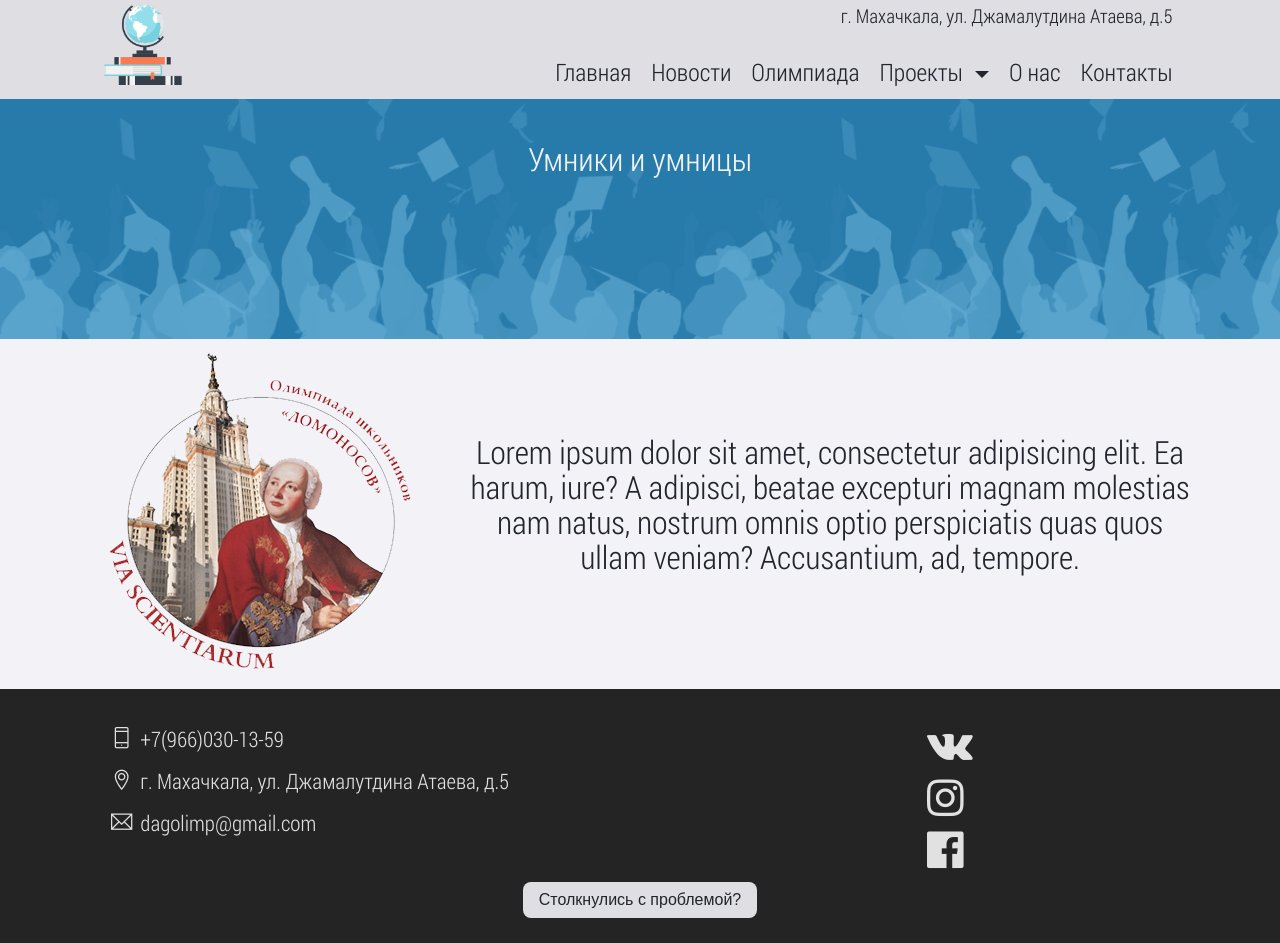
After one commit to subher0/olympic-games-2018, a Django app: page /projects/smart_and_smarter in a window 1280 px wide. The commit adds this page. Run offline with Django 3.2, Linux system fonts and the light colour scheme; some libraries are stand-ins or nearby versions.

Commit message:
Added smart and smarter

```diff
--- a/main/forms/event_reg_form.py
+++ b/main/forms/event_reg_form.py
@@ -4,7 +4,7 @@ from django import forms
 class EventSignupForm(forms.Form):
     nameField = forms.CharField(label='name', max_length=30)
     emailField = forms.EmailField(label='email', max_length=30)
-    phoneField = forms.RegexField(regex=r'^(\+7|8)[\(-]?\d{3}[-\)]?\d{3}-?\d{2}-?\d{2}$', label='phone', max_length=30)
+    phoneField = forms.RegexField(regex=r'^(\+7|8)?[\(\s-]?\d{3}[\)\s-]?\d{3}[-\s]?\d{2}[-\s]?\d{2}$', label='phone', max_length=30)
     schoolField = forms.CharField(label='school', max_length=60)
     gradeField = forms.IntegerField(label='grade')
     eventId = forms.IntegerField(label='eventId')
--- a/main/templates/main/gen_templ.html
+++ b/main/templates/main/gen_templ.html
@@ -73,6 +73,7 @@
                                             <a class="dropdown-item" href="/projects/journey_to_dream">Путь к мечте</a>
                                             <a class="dropdown-item" href="/projects/elective">Факультатив</a>
                                             <a class="dropdown-item" href="/projects/hall_of_fame">Зал Славы</a>
+                                            <a class="dropdown-item" href="/projects/smart_and_smarter">Умники и умницы</a>
                                             <a class="dropdown-item" href="/projects/chumps_circle">Кружок от
                                                 Чемпионов</a>
                                             <a class="dropdown-item" href="/projects/university_saturdays">Университетские
--- /dev/null
+++ b/main/templates/main/projects/smart_and_smarter.html
@@ -0,0 +1,37 @@
+{% extends "main/projects/gen_project.html" %}
+
+{% block title %} Умники и умницы {% endblock %}
+
+{% block styles %}
+    <link href="/static/css/projects/smart_and_smarter.css" rel="stylesheet">
+{% endblock styles %}
+
+{% block scripts %}
+<script src="https://cdn.jsdelivr.net/jquery.slick/1.6.0/slick.min.js"></script>
+<script src="/static/js/index.js"></script>
+{% endblock scripts %}
+
+{% block project-title %}Умники и умницы{% endblock %}
+
+{% block project-content %}
+    <div class="container">
+
+        <div class="row centered fbox">
+
+            <div class="col-md-4">
+                <div class="sas_emblem">
+                    <img class="img-fluid" src="/static/img/pop1.png" alt="">
+                </div>
+            </div>
+
+            <div class="col-md-8">
+                <div class="sas_text">
+                    <h3> Lorem ipsum dolor sit amet, consectetur adipisicing elit. Ea harum, iure? A adipisci, beatae excepturi magnam molestias nam natus, nostrum omnis optio perspiciatis quas quos ullam veniam? Accusantium, ad, tempore.</h3>
+                </div>
+            </div>
+
+        </div>
+
+    </div>
+
+{% endblock project-content %}
--- a/main/urls.py
+++ b/main/urls.py
@@ -1,7 +1,8 @@
 from django.conf.urls import url
 
 from main.views import about_us, feedback
-from main.views.projects import chumps_circle, elective, university_saturdays, journey_to_dream, hall_of_fame
+from main.views.projects import chumps_circle, elective, university_saturdays, journey_to_dream, hall_of_fame, \
+    smart_and_smarter
 from .views import contacts
 from .views import index
 from .views import news
@@ -18,6 +19,7 @@ urlpatterns = [
     url(r'^projects/university_saturdays$', university_saturdays.university_saturdays_view,
         name='university_saturdays'),
     url(r'^projects/hall_of_fame$', hall_of_fame.hall_of_fame_view, name='hall_of_fame'),
+    url(r'^projects/smart_and_smarter$', smart_and_smarter.smart_view, name='hall_of_fame'),
     url(r'^projects/journey_to_dream$', journey_to_dream.journey_to_dream_view, name='journey_to_dream'),
     url(r'^projects/elective$', elective.elective_view, name='elective'),
     url(r'^projects/university_saturdays/register$', university_saturdays.signup_for_event, name='Sign up for event'),
--- /dev/null
+++ b/main/views/projects/smart_and_smarter.py
@@ -0,0 +1,7 @@
+from django.http import HttpResponse
+from django.template import loader
+
+
+def smart_view(request):
+    template = loader.get_template('main/projects/smart_and_smarter.html')
+    return HttpResponse(template.render({}, request))
--- a/main/views/projects/university_saturdays.py
+++ b/main/views/projects/university_saturdays.py
@@ -53,7 +53,7 @@ def signup_for_event(request):
     form = EventSignupForm()
     events = Event.objects.getAllEvents()
     error_message = ''
-    success_message = 'Вы успешно зарегестрировались на событие!'
+    success_message = 'Вы успешно зарегистрировались на событие!'
     if request.method == 'POST':
         form = EventSignupForm(request.POST)
         if form.is_valid():
--- a/olympic_games/settings.py
+++ b/olympic_games/settings.py
@@ -24,9 +24,9 @@ BASE_DIR = os.path.dirname(os.path.dirname(os.path.abspath(__file__)))
 SECRET_KEY = '*!%la6ogq_=krau1ukfr3s9b4nm4454jb%+zmbw$d$88o*j&41'
 
 # SECURITY WARNING: don't run with debug turned on in production!
-DEBUG = False
+DEBUG = True
 
-ALLOWED_HOSTS = ['37.204.2.4', 'olimp05.ru', 'www.olimp05.ru', 'dev.olimp05.ru', '127.0.0.1']
+ALLOWED_HOSTS = ['37.204.2.4', 'olimp05.ru', 'www.olimp05.ru', 'dev.olimp05.ru', '127.0.0.1', '25.80.248.164']
 
 
 # Application definition
--- /dev/null
+++ b/static/css/projects/smart_and_smarter.css
@@ -0,0 +1,14 @@
+.header-section h3 {
+    color: var(--background-color);
+}
+
+ .fbox {
+    display: flex;
+    flex-direction: row;
+    align-items: center;
+}
+
+
+.sas_text {
+    padding-bottom: 20px;
+}
```
